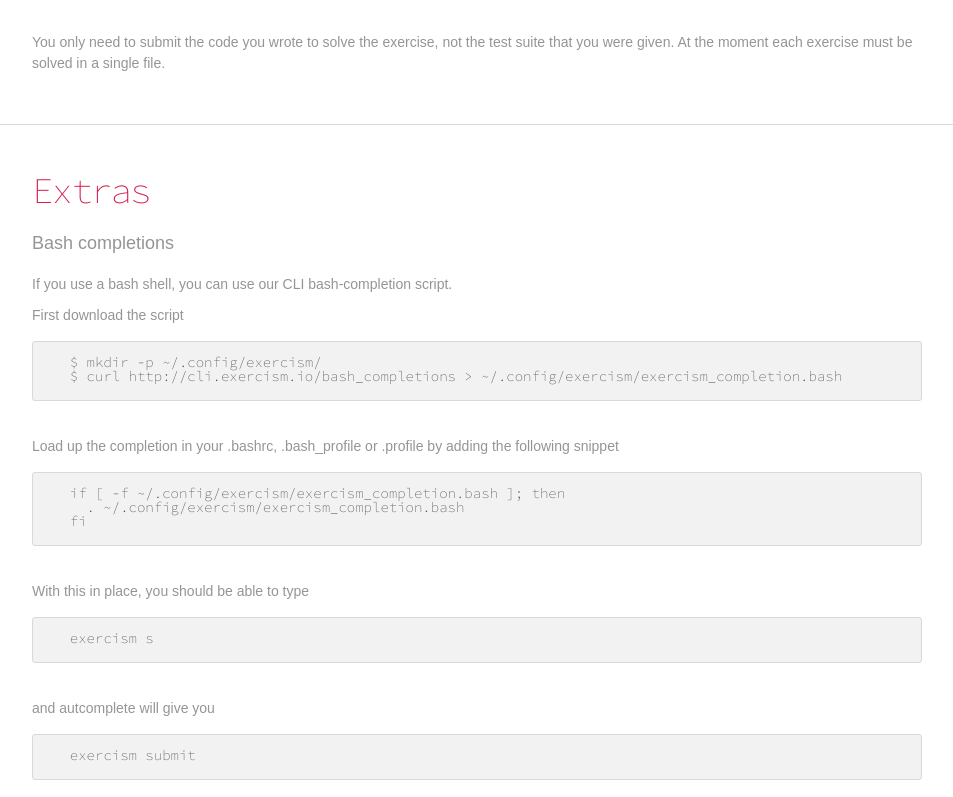
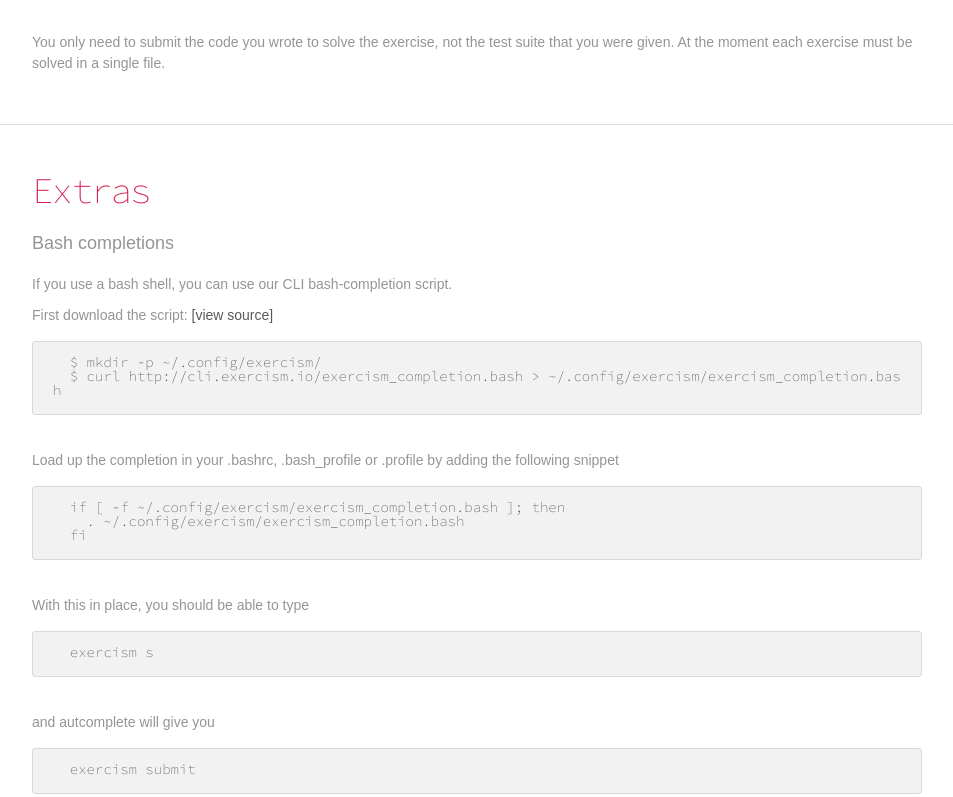
Before and after one commit to exercism/DEPRECATED.cli-www, a plain HTML site: page public/index.html in a window 1280 px wide. Shown: the part 1744-2541 px from the top of the page, without its empty margins (163-1116 px from the left). Drawn offline with Linux system fonts and the light colour scheme.

Commit message:
Fix link to bash completion script

```diff
--- a/public/index.html
+++ b/public/index.html
@@ -111,17 +111,17 @@
           </div>
         </article>
 
-        <article class="last">
+        <article>
           <div class="container container-narrow">
             <h2>Extras</h2>
             <h3>Bash completions</h3>
 
             <p>If you use a bash shell, you can use our CLI bash-completion script.</p>
-            <p>First download the script</p>
+            <p>First download the script: <a href="http://cli.exercism.io/exercism_completion.bash">[view source]</a></p>
 
 <pre class="content-code">
   $ mkdir -p ~/.config/exercism/
-  $ curl http://cli.exercism.io/bash_completions > ~/.config/exercism/exercism_completion.bash
+  $ curl http://cli.exercism.io/exercism_completion.bash > ~/.config/exercism/exercism_completion.bash
 </pre>
 
             <p>Load up the completion in your .bashrc, .bash_profile or .profile by adding the following snippet</p>
```
